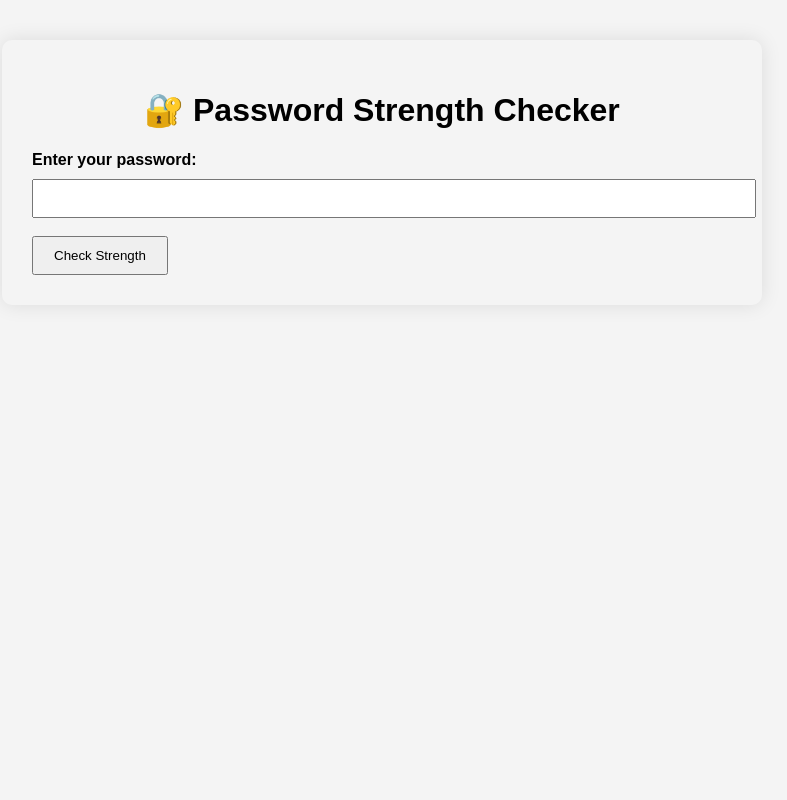
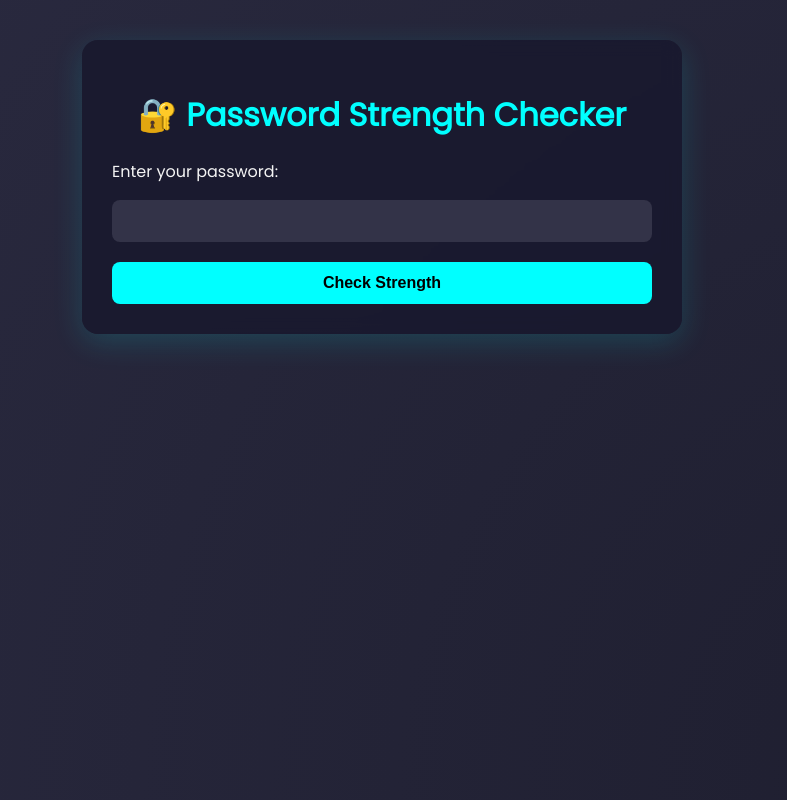
Before and after one commit to SachuuZ/Password-checker, a Flask app: page / in a window 1280 px wide. Shown: the whole page, without its empty margins (258-1045 px from the left). Run offline with Flask 3, Linux system fonts and the light colour scheme.

Commit message:
Updated index page with new layout

```diff
--- a/templates/index.html
+++ b/templates/index.html
@@ -3,50 +3,159 @@
 <head>
   <meta charset="UTF-8">
   <title>Password Strength Checker</title>
+  <meta name="viewport" content="width=device-width, initial-scale=1.0">
+  <link href="https://fonts.googleapis.com/css2?family=Poppins&display=swap" rel="stylesheet">
   <style>
+    * {
+      box-sizing: border-box;
+    }
+
     body {
-            font-family: Arial, sans-serif;
-            margin: 40px auto;
-            max-width: 700px;
-            background-color: #f4f4f4;
+      font-family: 'Poppins', sans-serif;
+      margin: 0;
+      background: radial-gradient(circle at center, #1e1e2f, #2a2a40);
+      background-repeat: no-repeat;
+      background-size: 200% 200%;
+      transition: background-position 0.1s ease-out;
+      color: #f4f4f4;
+      display: flex;
+      justify-content: center;
+      align-items: flex-start;
+      min-height: 100vh;
+      padding: 40px 20px;
+    }
+
+    .container {
+      background-color: rgba(26, 26, 47, 0.95);
       padding: 30px;
-            border-radius: 10px;
-            box-shadow: 0 0 20px rgba(0,0,0,0.1);
+      border-radius: 16px;
+      width: 100%;
+      max-width: 600px;
+      box-shadow: 0 8px 30px rgba(0, 255, 255, 0.15);
+      backdrop-filter: blur(8px);
     }
-        h1, h2 {
+
+    h1 {
       text-align: center;
+      color: #00ffff;
+      margin-bottom: 20px;
     }
+
+    label {
+      font-size: 1rem;
+      margin-bottom: 8px;
+      display: inline-block;
+    }
+
+    input[type="password"] {
+      width: 100%;
+      padding: 12px;
+      margin-top: 8px;
+      border: none;
+      border-radius: 8px;
+      font-size: 16px;
+      background-color: #333348;
+      color: white;
+      transition: box-shadow 0.3s ease;
+    }
+
+    input[type="password"]:focus {
+      outline: none;
+      box-shadow: 0 0 8px #00ffff;
+    }
+
+    button {
+      width: 100%;
+      padding: 12px;
+      margin-top: 20px;
+      font-size: 16px;
+      background-color: #00ffff;
+      border: none;
+      border-radius: 8px;
+      color: black;
+      font-weight: bold;
+      cursor: pointer;
+      transition: background 0.3s ease;
+    }
+
+    button:hover {
+      background-color: #00d4d4;
+    }
+
     .result {
       margin-top: 30px;
+      background-color: #1a1a2f;
       padding: 20px;
-            background-color: #fff;
-            border-radius: 8px;
+      border-radius: 10px;
+      box-shadow: inset 0 0 10px rgba(0,255,255,0.1);
     }
+
+    .crack-time {
+      font-weight: bold;
+      margin-bottom: 10px;
+    }
+
     .suggestion-list {
       padding-left: 20px;
     }
-        .crack-time {
-            font-weight: bold;
+
+    .bar-container {
+      height: 12px;
+      background: #333;
+      border-radius: 6px;
+      overflow: hidden;
+      margin-top: 10px;
+    }
+
+    .bar {
+      height: 100%;
+      transition: width 0.4s ease-in-out;
+    }
+
+    .bar.low { width: 25%; background: red; }
+    .bar.medium { width: 50%; background: orange; }
+    .bar.good { width: 75%; background: yellowgreen; }
+    .bar.strong { width: 100%; background: lime; }
+
+    @media screen and (max-width: 600px) {
+      body {
+        padding: 20px 10px;
+      }
+
+      .container {
+        padding: 20px;
+      }
+
+      h1 {
+        font-size: 1.5rem;
+      }
+
+      input, button {
+        font-size: 15px;
+      }
     }
   </style>
 </head>
 <body>
+  <div class="container">
     <h1>🔐 Password Strength Checker</h1>
-
     <form method="POST">
-        <label for="password"><strong>Enter your password:</strong></label><br>
-        <input type="password" id="password" name="password" required style="width: 100%; padding: 10px; margin-top: 10px;">
-        <br><br>
-        <button type="submit" style="padding: 10px 20px;">Check Strength</button>
+      <label for="password">Enter your password:</label>
+      <input type="password" id="password" name="password" required>
+      <button type="submit">Check Strength</button>
     </form>
 
     {% if result %}
     <div class="result">
       <h2>🔎 Strength: {{ strength }} ({{ result['score'] }} / 4)</h2>
 
+      <div class="bar-container">
+        <div class="bar {% if result['score'] == 0 %}low{% elif result['score'] == 1 %}low{% elif result['score'] == 2 %}medium{% elif result['score'] == 3 %}good{% else %}strong{% endif %}"></div>
+      </div>
+
       <p class="crack-time">
         ⏱ Estimated crack time:
-            <span style="color: {% if result['score'] < 2 %}red{% elif result['score'] == 2 %}orange{% else %}green{% endif %};">
+        <span style="color: {% if result['score'] < 2 %}red{% elif result['score'] == 2 %}orange{% else %}lightgreen{% endif %};">
           {{ result['crack_times_display']['offline_slow_hashing_1e4_per_second'] }}
         </span>
       </p>
@@ -55,16 +164,16 @@
         {% if pwned > 0 %}
           <p style="color: red;">⚠️ Found in {{ pwned }} data breaches!</p>
         {% else %}
-                <p style="color: green;">✅ This password was not found in any known breaches.</p>
+          <p style="color: lightgreen;">✅ Not found in any known breaches.</p>
         {% endif %}
       {% endif %}
 
       {% if result['feedback']['warning'] %}
-            <p><strong>⚠️ Feedback:</strong> {{ result['feedback']['warning'] }}</p>
+        <p><strong>⚠️ Warning:</strong> {{ result['feedback']['warning'] }}</p>
       {% endif %}
 
       {% if result['feedback']['suggestions'] or custom %}
-            <p><strong>💡 Suggestions to improve your password:</strong></p>
+        <p><strong>💡 Suggestions:</strong></p>
         <ul class="suggestion-list">
           {% for item in result['feedback']['suggestions'] + custom %}
             <li>{{ item }}</li>
@@ -73,5 +182,15 @@
       {% endif %}
     </div>
     {% endif %}
+  </div>
+
+  <!-- 🔁 Cursor-Responsive Background Script -->
+  <script>
+    document.addEventListener('mousemove', e => {
+      const x = e.clientX / window.innerWidth;
+      const y = e.clientY / window.innerHeight;
+      document.body.style.backgroundPosition = `${x * 100}% ${y * 100}%`;
+    });
+  </script>
 </body>
 </html>
```
Lines whose indentation alone changed are shown as unchanged.
